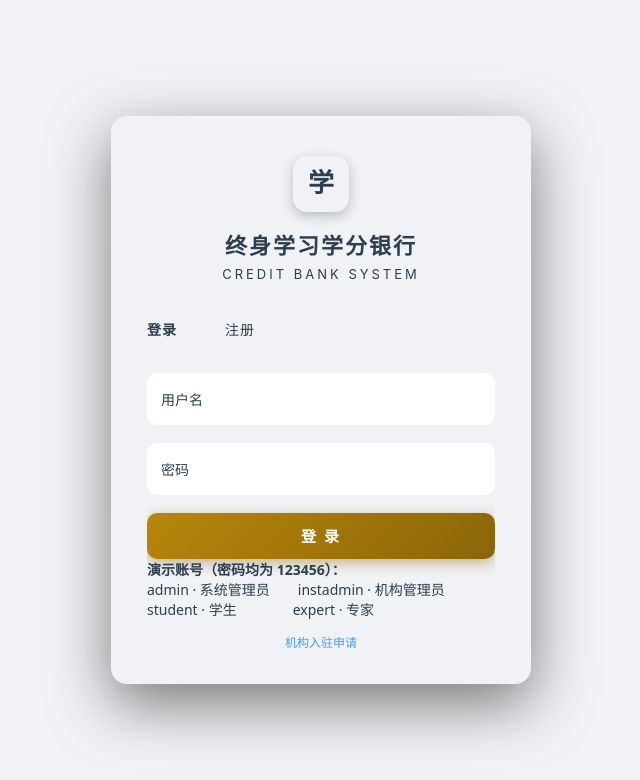
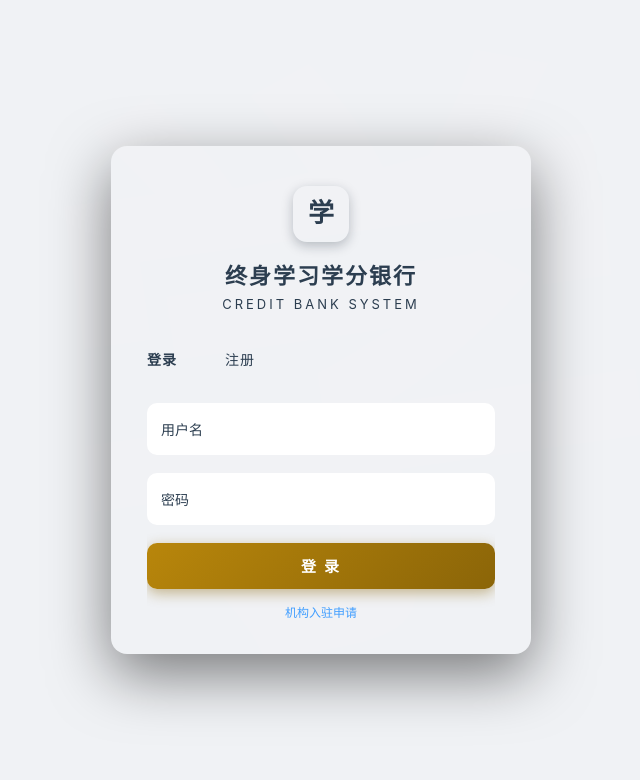
Before and after one commit to dreamer122376/CreditBank, a Vue app in the folder credit-bank-mvp/frontend/: page /login in a window 1280 px wide. Shown: the top 780 px of the page, without its empty margins (319-959 px from the left). Built offline with nearby package versions, Linux system fonts and the light colour scheme.

Commit message:
bbox别加这个唐诗玩意了(login): remove hardcoded demo account tips
Remove the fixed demo account information block from the login page to clean up the interface

```diff
--- a/credit-bank-mvp/frontend/src/views/Login.vue
+++ b/credit-bank-mvp/frontend/src/views/Login.vue
@@ -50,11 +50,6 @@
             </el-form-item>
             <el-button type="primary" size="large" class="btn-block" @click="handleLogin" :loading="loading">登 录</el-button>
             <p class="login-msg" v-if="loginMsg">{{ loginMsg }}</p>
-            <div class="login-tip">
-              <b>演示账号（密码均为 123456）：</b><br>
-              admin · 系统管理员　　instadmin · 机构管理员<br>
-              student · 学生　　　　expert · 专家
-            </div>
             <div class="login-extra-link">
               <el-button link type="primary" size="small" @click="goOrgRegister">机构入驻申请</el-button>
             </div>
```
